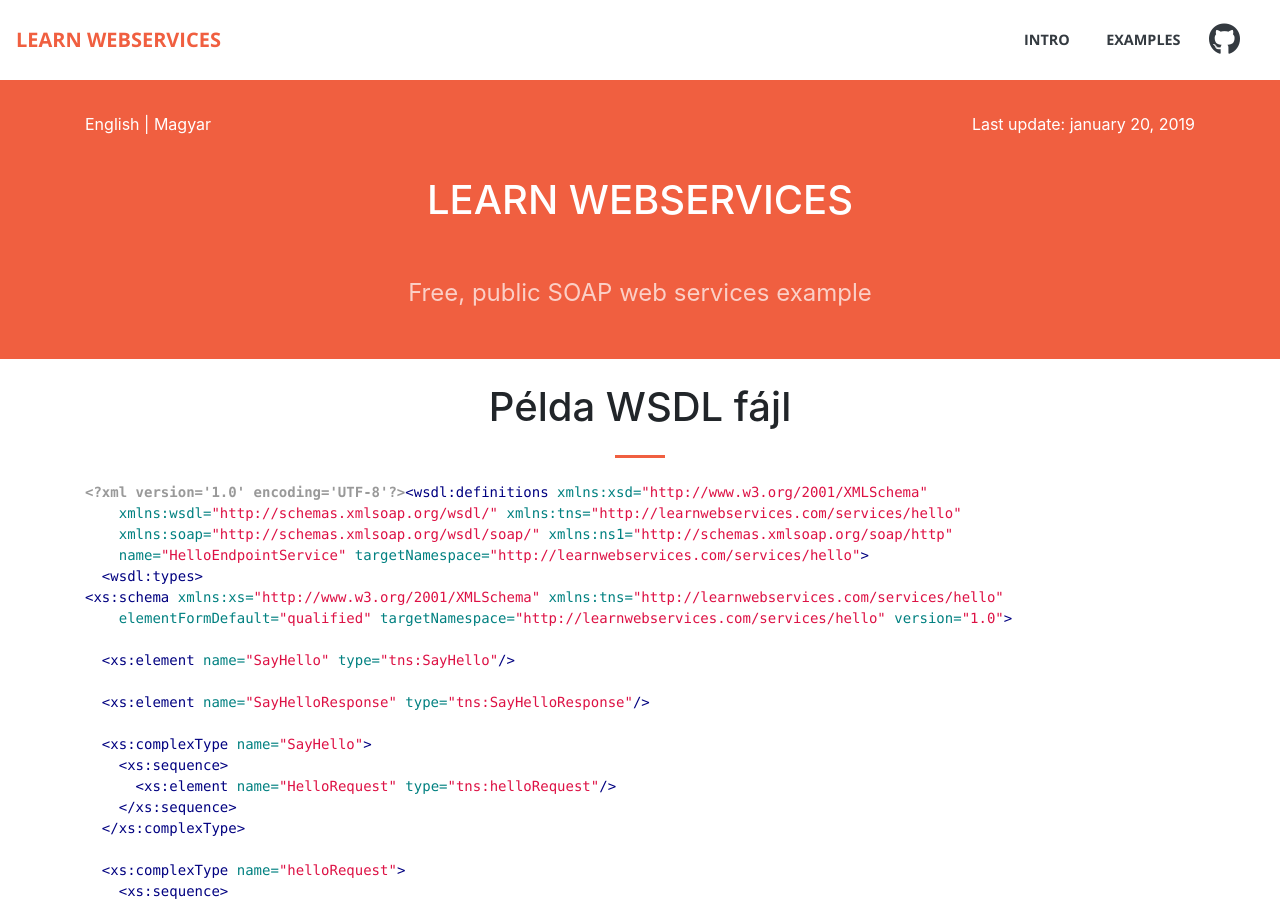
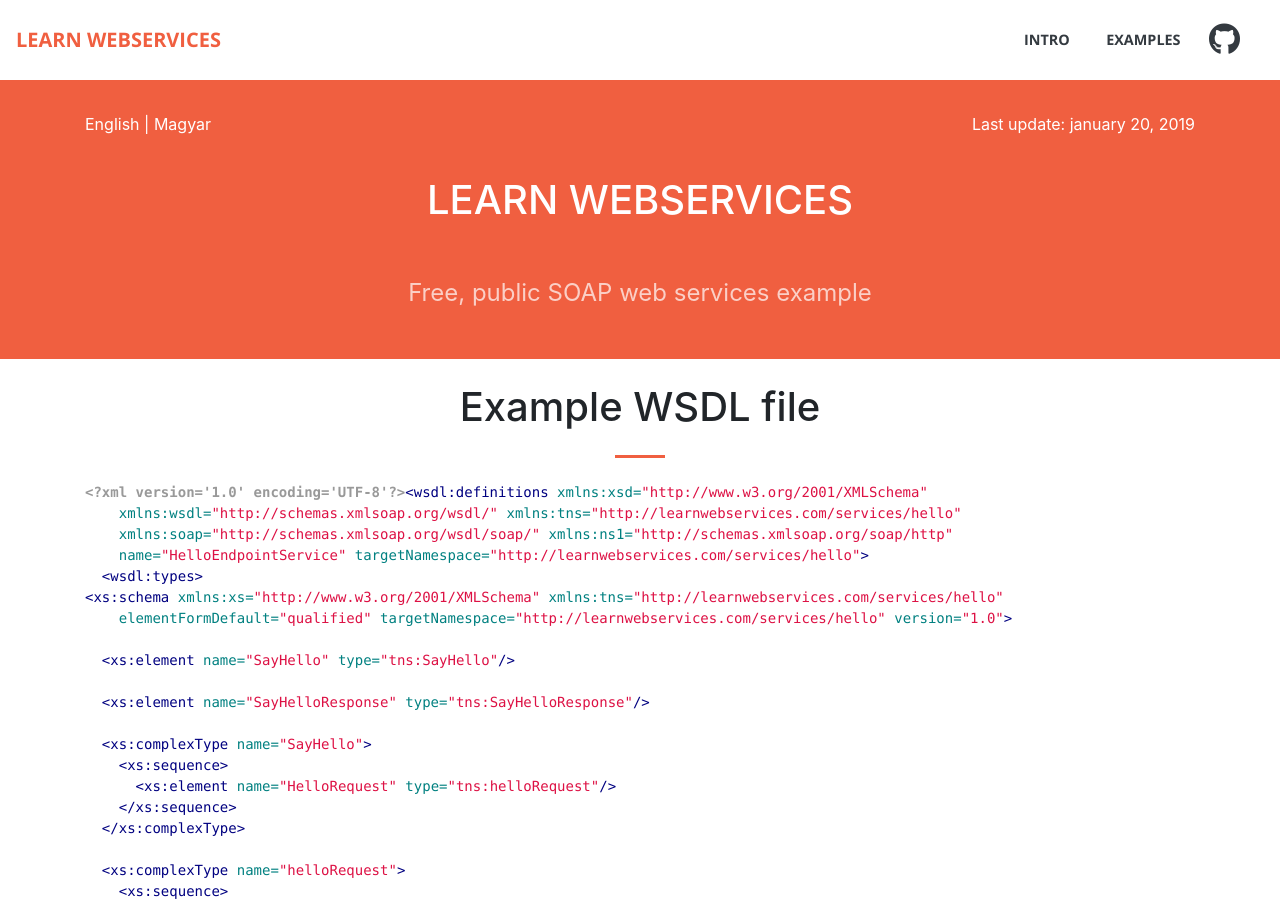
Before and after one commit to vicziani/learnwebservices, a Jekyll site: the page built from site/wsdl.md, in a window 1280 px wide and 900 px high. Built offline with Jekyll 4.4.1, drawn with Linux system fonts in a browser that asks for light colours; nearby versions of some CDN libraries; comment, search, counter and statistics services are not loaded; our own code applies the rules of GitHub Pages for plain Markdown files.

Commit message:
Translate to english

```diff
--- a/site/wsdl.md
+++ b/site/wsdl.md
@@ -2,7 +2,7 @@
 layout: default
 ---
 
-# Példa WSDL fájl
+# Example WSDL file
 
 <hr />
 
```
